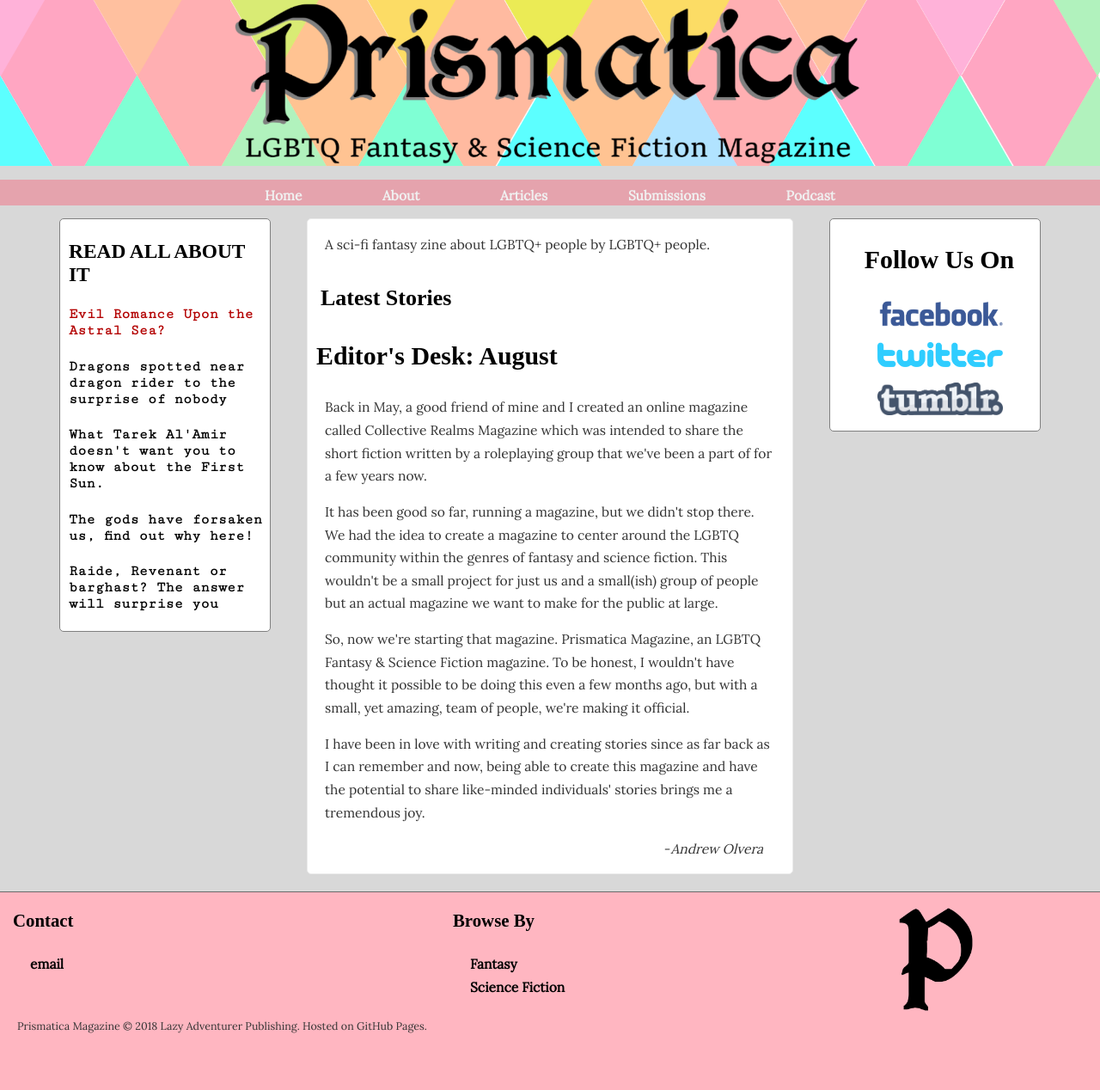
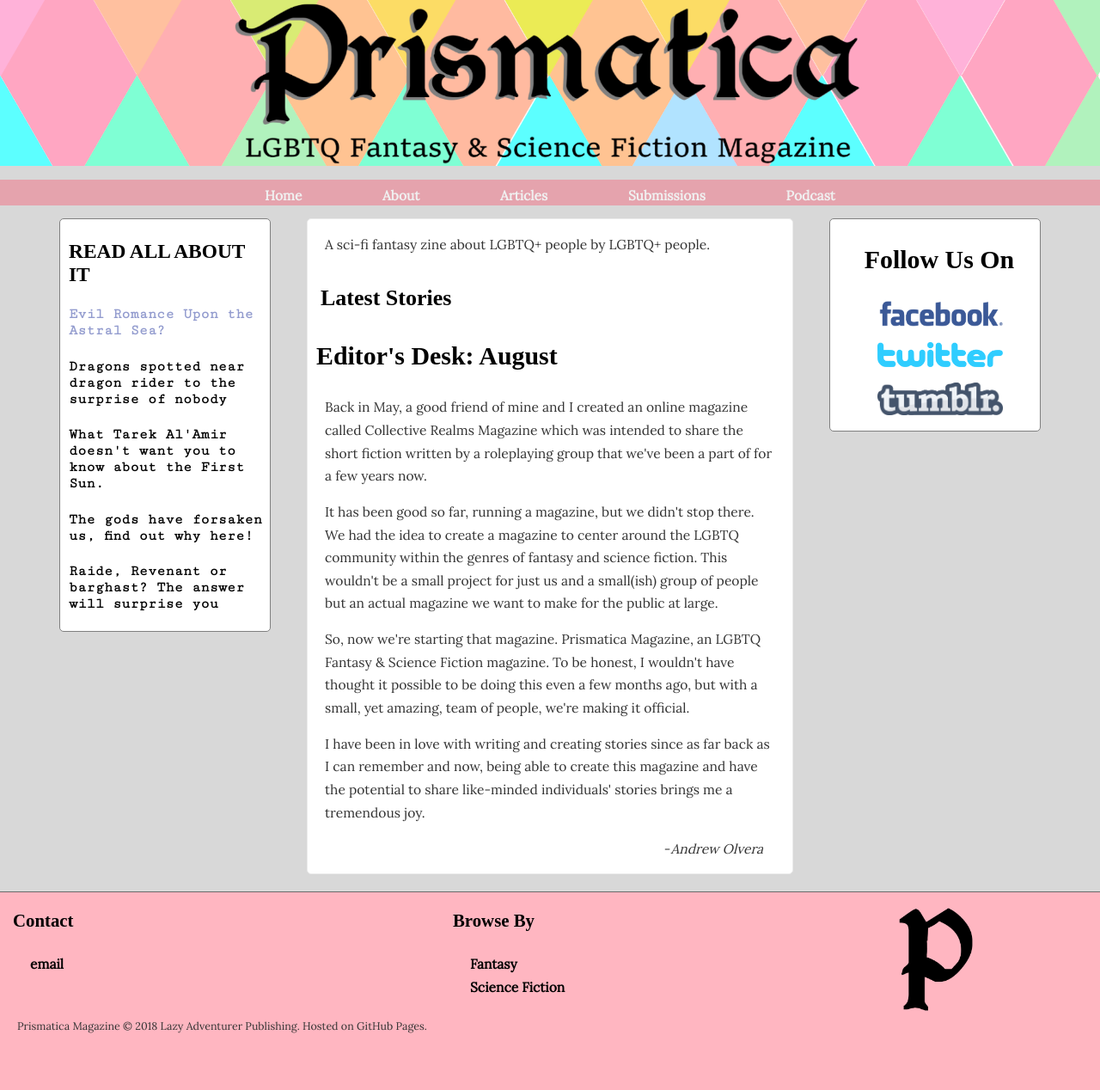
Before and after one commit to lazyadventurerpublishing/prismatica, a Jekyll site: the page built from index.html, in a window 1280 px wide. Shown: the whole page at 86% size. Built offline with Jekyll 4.4.1, drawn with Linux system fonts in a browser that asks for light colours; some web fonts are replaced; the list of posts is cut into pages by our own code.

Commit message:
Update main.css

```diff
--- a/css/main.css
+++ b/css/main.css
@@ -13,7 +13,7 @@ body {
 
                     a {
                         text-decoration: none;
-                        color: #b30000;
+                        color: #929bce;
                     }
                     a:hover {
                         text-decoration: underline;
```
